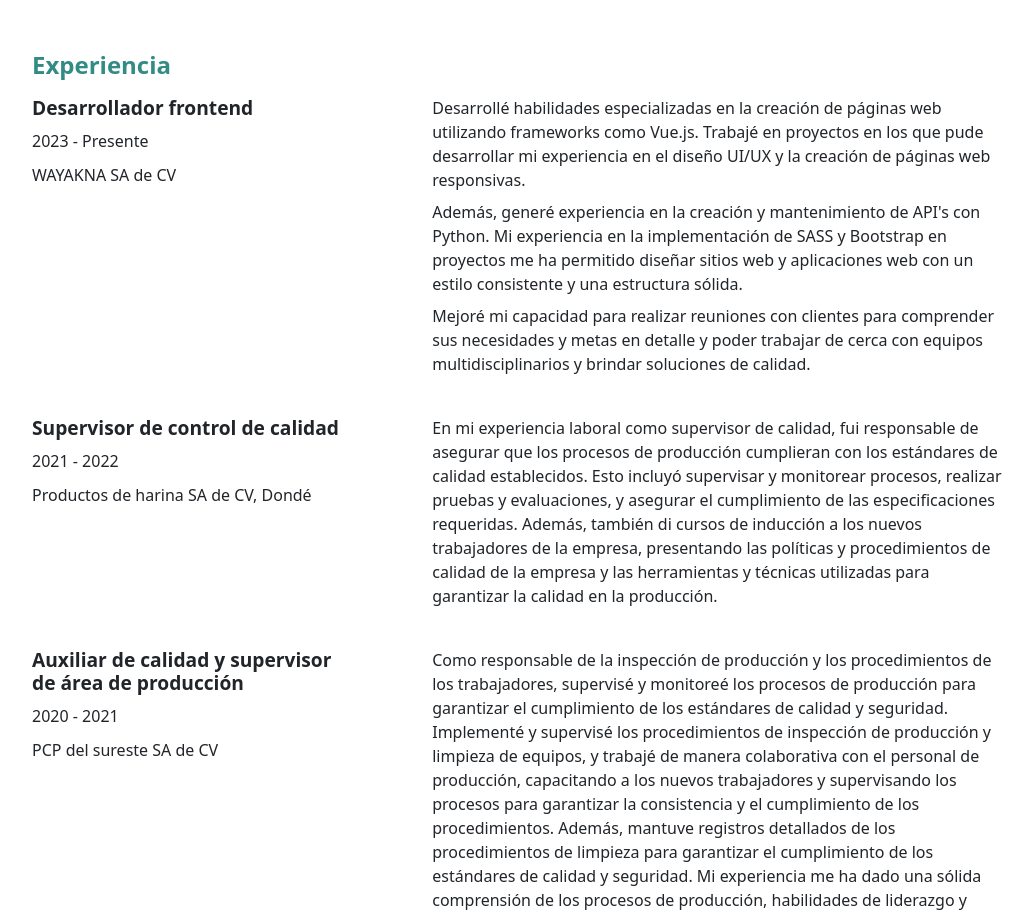
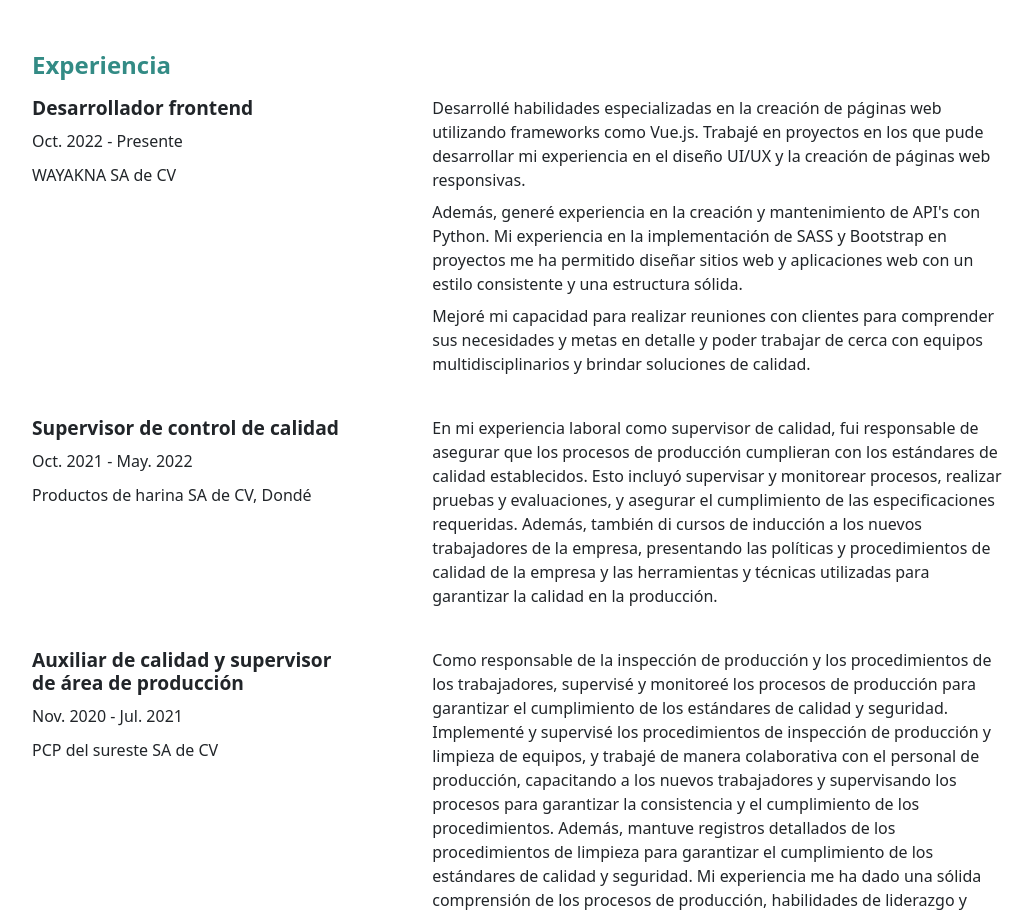
Before and after one commit to euss99/personal-website, a Vue app: page / in a window 1280 px wide. Shown: the part 2080-2996 px from the top of the page, without its empty margins (122-1155 px from the left). Built offline with nearby package versions, Linux system fonts and the light colour scheme.

Commit message:
Modified dates experience

```diff
--- a/src/i18n/i18n.ts
+++ b/src/i18n/i18n.ts
@@ -53,7 +53,7 @@ const translations: { en: Translation; es: Translation } = {
       jobs: {
         job1: {
           title: "Frontend Developer",
-          date: "2023 - Present",
+          date: "Oct. 2022 - Present",
           company: "WAYAKNA SA de CV",
           description: {
             p1: "I developed specialized skills in the creation of web pages using frameworks such as Vue.js. I worked on projects where I was able to develop my expertise in UI/UX design and responsive web page creation.",
@@ -63,7 +63,7 @@ const translations: { en: Translation; es: Translation } = {
         },
         job2: {
           title: "Quality Control Supervisor",
-          date: "2021 - 2022",
+          date: "Oct. 2021 - May. 2022",
           company: "Productos de harina SA de CV, Dondé",
           description: {
             p1: "In my work experience as a quality supervisor, I was responsible for ensuring that production processes met established quality standards. This included supervising and monitoring processes, performing tests and evaluations, and ensuring compliance with required specifications. In addition, I also gave induction courses to new workers in the company, presenting the company's quality policies and procedures and the tools and techniques used to ensure quality in production.",
@@ -71,7 +71,7 @@ const translations: { en: Translation; es: Translation } = {
         },
         job3: {
           title: "Quality Assistant and Production Area Supervisor",
-          date: "2020 - 2021",
+          date: "Nov. 2020 - Jul. 2021",
           company: "PCP del sureste SA de CV",
           description: {
             p1: "As responsible for production inspection and worker procedures, I supervised and monitored production processes to ensure compliance with quality and safety standards. I implemented and supervised production inspection and equipment cleaning procedures, and worked collaboratively with production personnel, training new workers and overseeing processes to ensure consistency and compliance with procedures. In addition, I maintained detailed records of cleaning procedures to ensure compliance with quality and safety standards. My experience has given me a solid understanding of production processes and effective leadership and organizational skills.",
@@ -186,7 +186,7 @@ const translations: { en: Translation; es: Translation } = {
       jobs: {
         job1: {
           title: "Desarrollador frontend",
-          date: "2023 - Presente",
+          date: "Oct. 2022 - Presente",
           company: "WAYAKNA SA de CV",
           description: {
             p1: "Desarrollé habilidades especializadas en la creación de páginas web utilizando frameworks como Vue.js. Trabajé en proyectos en los que pude desarrollar mi experiencia en el diseño UI/UX y la creación de páginas web responsivas.",
@@ -196,7 +196,7 @@ const translations: { en: Translation; es: Translation } = {
         },
         job2: {
           title: "Supervisor de control de calidad",
-          date: "2021 - 2022",
+          date: "Oct. 2021 - May. 2022",
           company: "Productos de harina SA de CV, Dondé",
           description: {
             p1: "En mi experiencia laboral como supervisor de calidad, fui responsable de asegurar que los procesos de producción cumplieran con los estándares de calidad establecidos. Esto incluyó supervisar y monitorear procesos, realizar pruebas y evaluaciones, y asegurar el cumplimiento de las especificaciones requeridas. Además, también di cursos de inducción a los nuevos trabajadores de la empresa, presentando las políticas y procedimientos de calidad de la empresa y las herramientas y técnicas utilizadas para garantizar la calidad en la producción.",
@@ -204,7 +204,7 @@ const translations: { en: Translation; es: Translation } = {
         },
         job3: {
           title: "Auxiliar de calidad y supervisor de área de producción",
-          date: "2020 - 2021",
+          date: "Nov. 2020 - Jul. 2021",
           company: "PCP del sureste SA de CV",
           description: {
             p1: "Como responsable de la inspección de producción y los procedimientos de los trabajadores, supervisé y monitoreé los procesos de producción para garantizar el cumplimiento de los estándares de calidad y seguridad. Implementé y supervisé los procedimientos de inspección de producción y limpieza de equipos, y trabajé de manera colaborativa con el personal de producción, capacitando a los nuevos trabajadores y supervisando los procesos para garantizar la consistencia y el cumplimiento de los procedimientos. Además, mantuve registros detallados de los procedimientos de limpieza para garantizar el cumplimiento de los estándares de calidad y seguridad. Mi experiencia me ha dado una sólida comprensión de los procesos de producción, habilidades de liderazgo y organización efectivas.",
```
Also changed, not shown: 9 other files (tests, documents, lock files or other folders).
